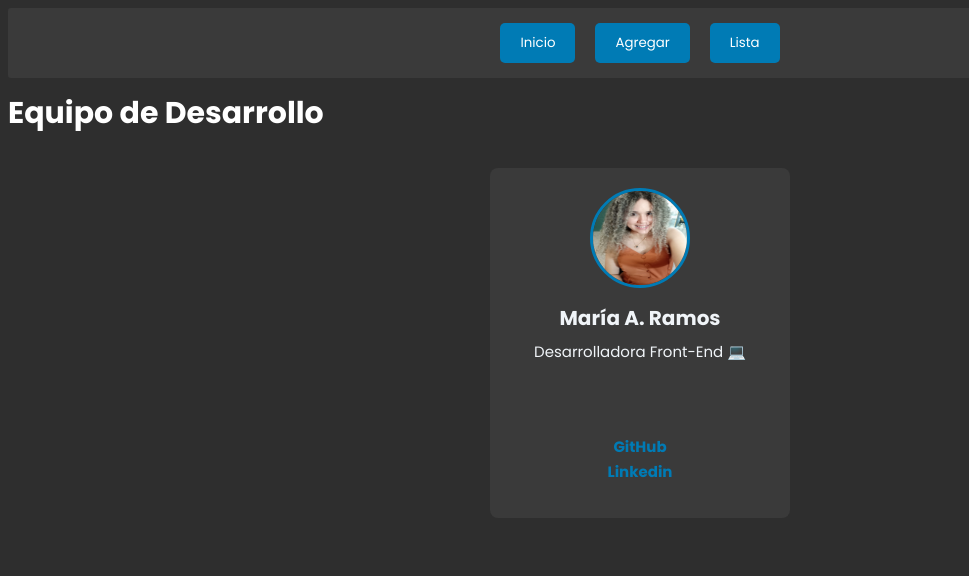
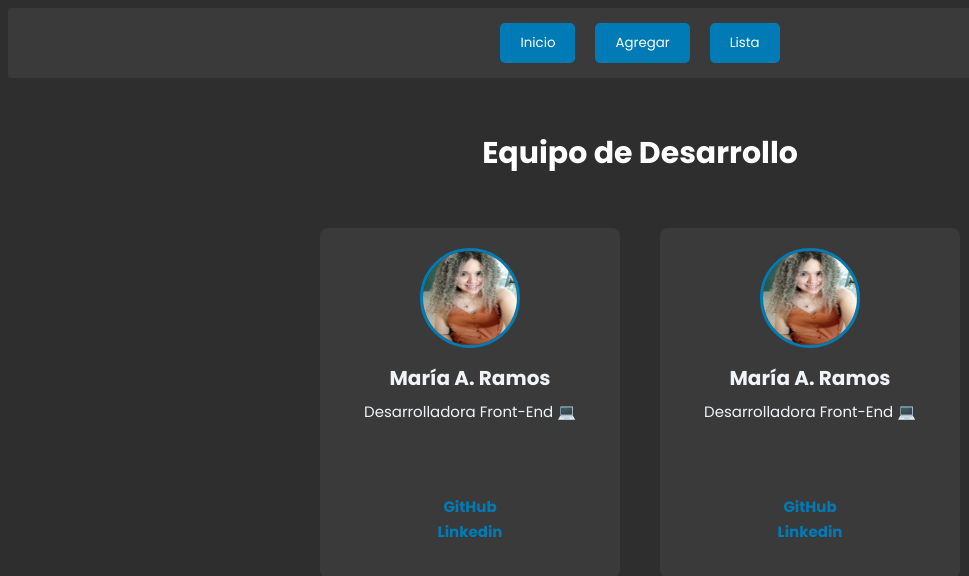
Before and after one commit to Marc-07/React-API-ListadoProducto, a React (Vite) app: page / in a window 1280 px wide. Shown: the top 576 px of the page, without its empty margins (0-969 px from the left). Built offline with nearby package versions, Linux system fonts and the light colour scheme.

Commit message:
se agrega la clase home para los estilos en la pages HOME

```diff
--- a/src/pages/Home.jsx
+++ b/src/pages/Home.jsx
@@ -11,11 +11,18 @@ const Home = () => {
       github: "https://github.com/Marc-07",
       linkedin: "https://www.linkedin.com/in/maria-ramos-57b95b258/"
     },
+
+    {
+      name: "María A. Ramos",
+      photo: fotoMaria,
+      github: "https://github.com/Marc-07",
+      linkedin: "https://www.linkedin.com/in/maria-ramos-57b95b258/"
+    },
   ]
 
   return (
 
-    <div>
+    <div className="home">
       <h1>Equipo de Desarrollo</h1>
       <TeamList members = {members} />
     </div>
```
